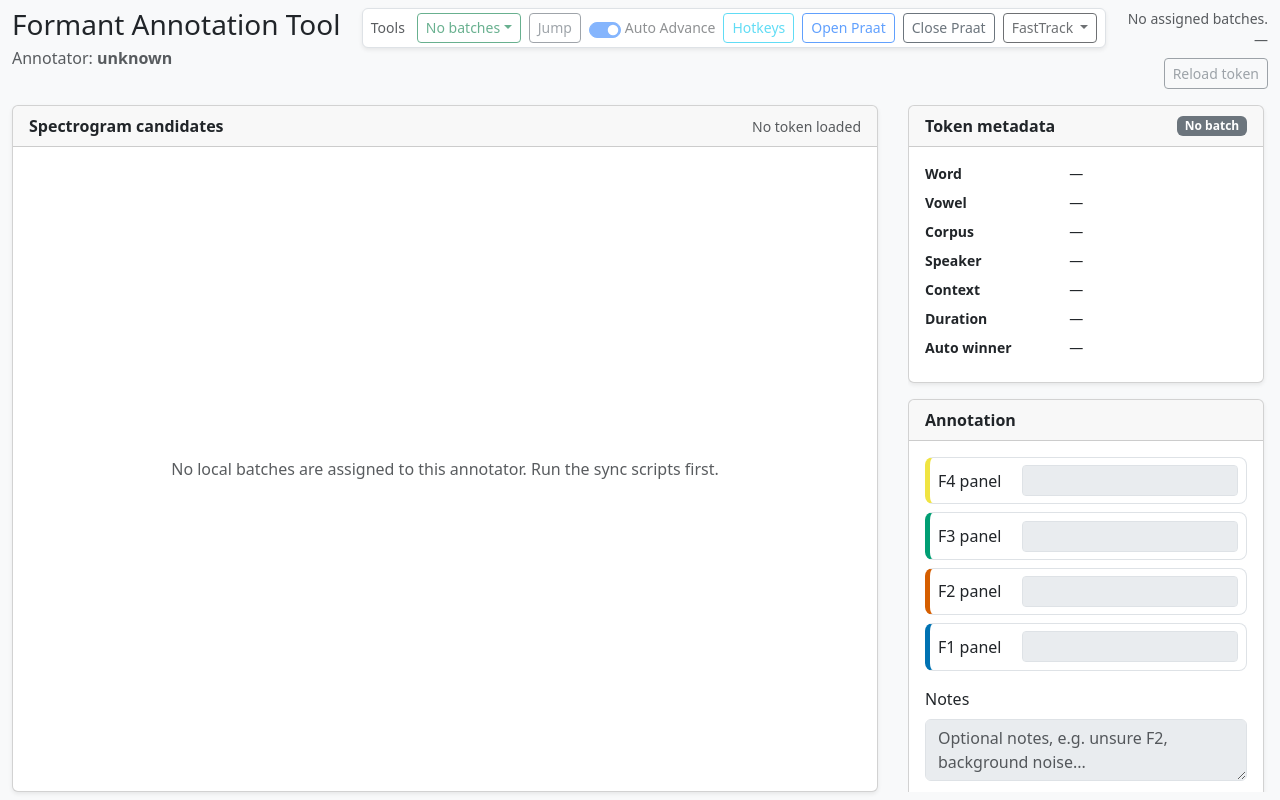
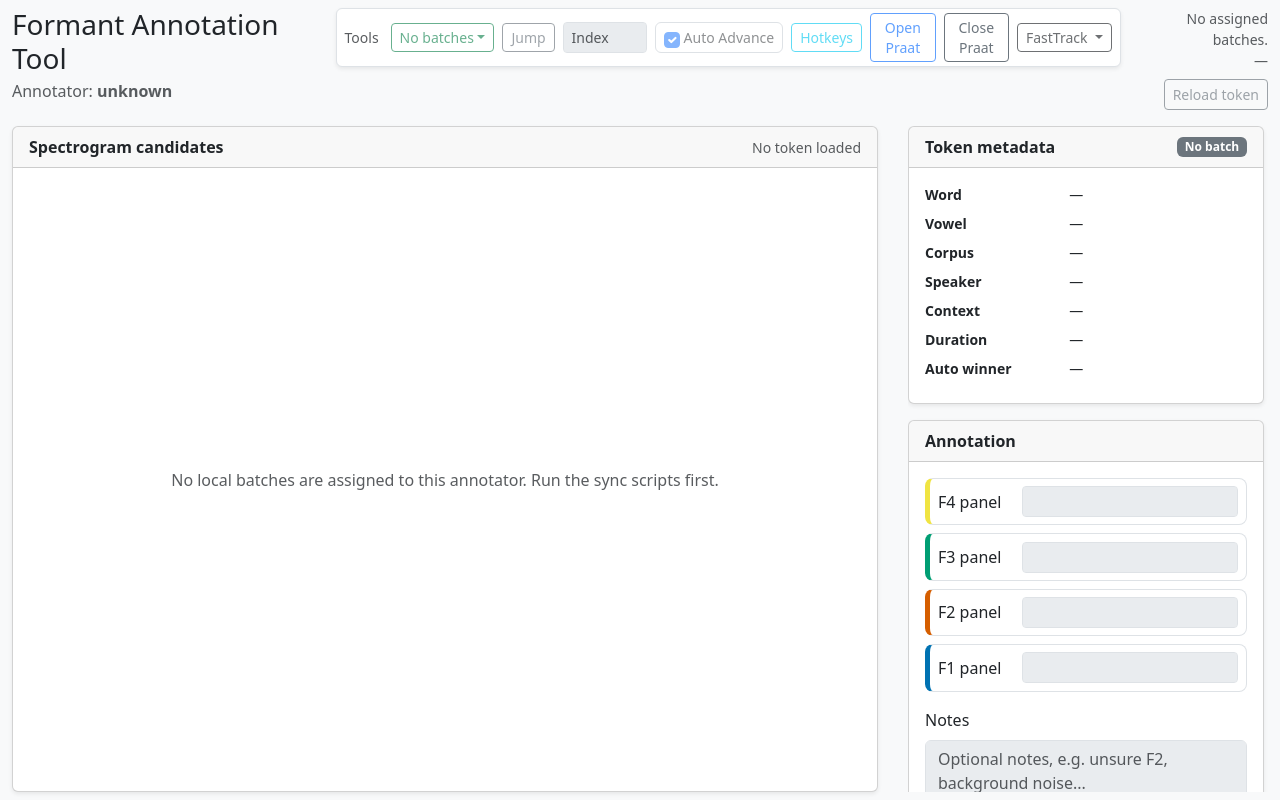
Before and after one commit to iangif/formant-annotation-tool, a FastAPI app: page / in a window 1280 px wide. Run offline with FastAPI, Linux system fonts and the light colour scheme; data that the repository does not hold is empty; some libraries are stand-ins or nearby versions.

Commit message:
Add batch index input, add rectangle around auto advance button, update token badge after submission, add smoother transitions

```diff
--- a/app/static/css/annotate.css
+++ b/app/static/css/annotate.css
@@ -131,8 +131,8 @@ kbd {
 }
 
 .spectrogram-wrapper.is-transitioning {
-    opacity: 0;
-    transform: translateY(4px);
+    opacity: 0.72;
+    transform: translateY(2px);
 }
 
 .spectrogram-wrapper.save-confirmed {
@@ -214,35 +214,39 @@ kbd {
     font-variant-numeric: tabular-nums;
 }
 
-.auto-advance-switch {
+.auto-advance-control {
     display: flex;
     align-items: center;
     gap: 0.25rem;
     white-space: nowrap;
 }
 
+.batch-index-input {
+    width: 84px;
+}
+
 .spectrogram-wrapper.transition-left.is-transitioning {
-    opacity: 0;
-    transform: translateX(24px);
+    opacity: 0.72;
+    transform: translateX(12px);
 }
 
 .spectrogram-wrapper.transition-right.is-transitioning {
-    opacity: 0;
-    transform: translateX(-24px);
+    opacity: 0.72;
+    transform: translateX(-12px);
 }
 
 .spectrogram-wrapper.transition-left:not(.is-transitioning) {
-    animation: spectrogram-enter-from-left 140ms ease-out;
+    animation: spectrogram-enter-from-left 110ms ease-out;
 }
 
 .spectrogram-wrapper.transition-right:not(.is-transitioning) {
-    animation: spectrogram-enter-from-right 140ms ease-out;
+    animation: spectrogram-enter-from-right 110ms ease-out;
 }
 
 @keyframes spectrogram-enter-from-left {
     from {
-        opacity: 0;
-        transform: translateX(-24px);
+        opacity: 0.72;
+        transform: translateX(-12px);
     }
     to {
         opacity: 1;
@@ -252,8 +256,8 @@ kbd {
 
 @keyframes spectrogram-enter-from-right {
     from {
-        opacity: 0;
-        transform: translateX(24px);
+        opacity: 0.72;
+        transform: translateX(12px);
     }
     to {
         opacity: 1;
--- a/app/static/js/annotate/actions.js
+++ b/app/static/js/annotate/actions.js
@@ -12,7 +12,7 @@ import {
     buildNeedsCorrectionPayload,
     buildPanelFieldPayload,
 } from "./payloads.js";
-import { renderBatchMenu, renderBatchProgress } from "./render.js";
+import { renderBatchMenu, renderBatchProgress, renderTokenStatus } from "./render.js";
 
 export async function savePayload(payload) {
     if (!state.currentToken || state.isSaving) {
@@ -41,6 +41,7 @@ export async function savePayload(payload) {
         state.currentToken.latest_annotation = savedAnnotation;
         state.currentToken.is_annotated = true;
         updateCurrentBatchTokenSummaryFromLoadedToken(state.currentToken);
+        renderTokenStatus(state.currentToken)
 
         flashSaveConfirmation();
 
--- a/app/static/js/annotate/api.js
+++ b/app/static/js/annotate/api.js
@@ -111,10 +111,6 @@ export async function loadTokenAtIndex(index, direction = 0) {
     setControlsEnabled(false);
     hidePanelHoverOverlay();
     await fadeOutSpectrogram(direction);
-
-    elements.emptyState.classList.remove("d-none");
-    elements.emptyState.textContent = "Loading token...";
-    elements.spectrogramWrapper.classList.add("d-none");
 
     const token = await fetchJson(
         `/api/batches/${encodeURIComponent(state.currentBatchId)}/tokens/${encodeURIComponent(index)}?annotator_id=${encodeURIComponent(annotatorId)}`,
@@ -249,6 +245,29 @@ export async function jumpToNextUnannotatedToken() {
     return true;
 }
 
+export async function loadTokenFromBatchIndexInput() {
+    const rawValue = elements.batchIndexInput.value.trim();
+    const requestedIndex = Number.parseInt(rawValue, 10);
+
+    if (!Number.isInteger(requestedIndex)) {
+        throw new Error("Enter a valid token index.");
+    }
+
+    // UI uses 1-based token positions; backend batch_index is 0-based.
+    const batchIndex = requestedIndex - 1;
+
+    const exists = state.currentBatchTokens.some(
+        (token) => token.batch_index === batchIndex
+    );
+
+    if (!exists) {
+        throw new Error(`Token index ${requestedIndex} is not in this batch.`);
+    }
+
+    const direction = batchIndex > state.currentBatchIndex ? 1 : -1;
+    await loadTokenAtIndex(batchIndex, direction);
+}
+
 export async function reloadCurrentToken() {
     if (state.currentBatchIndex === null) {
         return;
--- a/app/static/js/annotate/dom.js
+++ b/app/static/js/annotate/dom.js
@@ -43,6 +43,7 @@ export const elements = {
     batchMenuBtn: document.getElementById("batch-menu-btn"),
     batchMenu: document.getElementById("batch-menu"),
     jumpTokenBtn: document.getElementById("jump-token-btn"),
+    batchIndexInput: document.getElementById("batch-index-input"),
     autoAdvanceToggle: document.getElementById("auto-advance-toggle"),
     hotkeysBtn: document.getElementById("hotkeys-btn"),
     hotkeysBackdrop: document.getElementById("hotkeys-backdrop"),
--- a/app/static/js/annotate/main.js
+++ b/app/static/js/annotate/main.js
@@ -15,6 +15,7 @@ import {
     closePraat,
     jumpToNextUnannotatedToken,
     reloadCurrentToken,
+    loadTokenFromBatchIndexInput,
 } from "./api.js";
 import { registerSpectrogramEvents } from "./spectrogram.js";
 import { registerKeyboardShortcuts } from "./keyboard.js";
@@ -44,6 +45,21 @@ function registerButtonEvents() {
     elements.jumpTokenBtn.addEventListener("click", async () => {
         try {
             await jumpToNextUnannotatedToken();
+        } catch (error) {
+            showToast(error.message, "danger");
+        }
+    });
+
+    elements.batchIndexInput.addEventListener("keydown", async (event) => {
+        if (event.key !== "Enter") {
+            return;
+        }
+
+        event.preventDefault();
+        event.stopPropagation();
+
+        try {
+            await loadTokenFromBatchIndexInput();
         } catch (error) {
             showToast(error.message, "danger");
         }
--- a/app/static/js/annotate/ui.js
+++ b/app/static/js/annotate/ui.js
@@ -105,6 +105,7 @@ export function setControlsEnabled(enabled) {
         elements.notes,
         elements.batchMenuBtn,
         elements.jumpTokenBtn,
+        elements.batchIndexInput,
         elements.autoAdvanceToggle,
         elements.hotkeysBtn,
         elements.reloadTokenBtn,
--- a/app/templates/annotate.html
+++ b/app/templates/annotate.html
@@ -57,7 +57,16 @@
                             Jump
                         </button>
 
-                        <div class="form-check form-switch auto-advance-switch mb-0">
+                        <input
+                            id="batch-index-input"
+                            class="form-control form-control-sm batch-index-input"
+                            type="number"
+                            min="1"
+                            placeholder="Index"
+                            title="Go to token index"
+                        />
+
+                        <div class="auto-advance-control border rounded px-2 py-1">
                             <input
                                 id="auto-advance-toggle"
                                 class="form-check-input"
```
